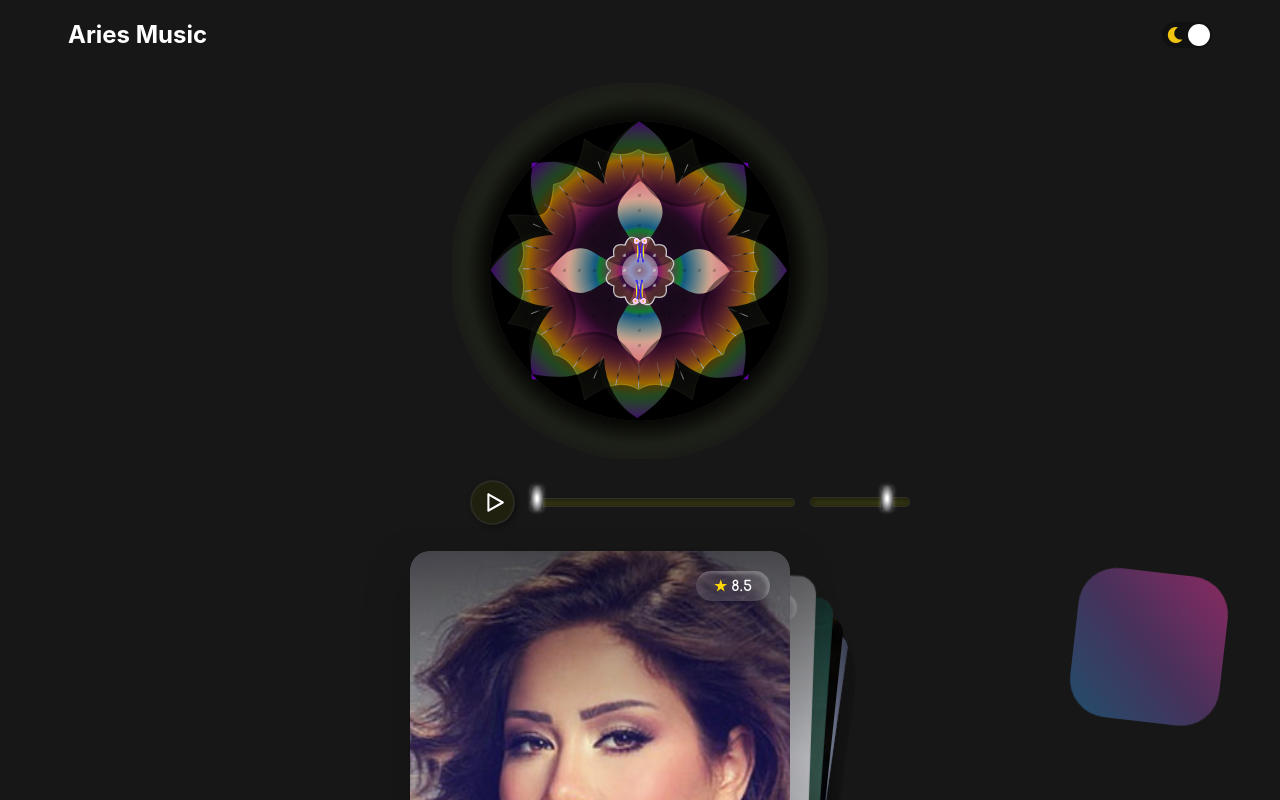
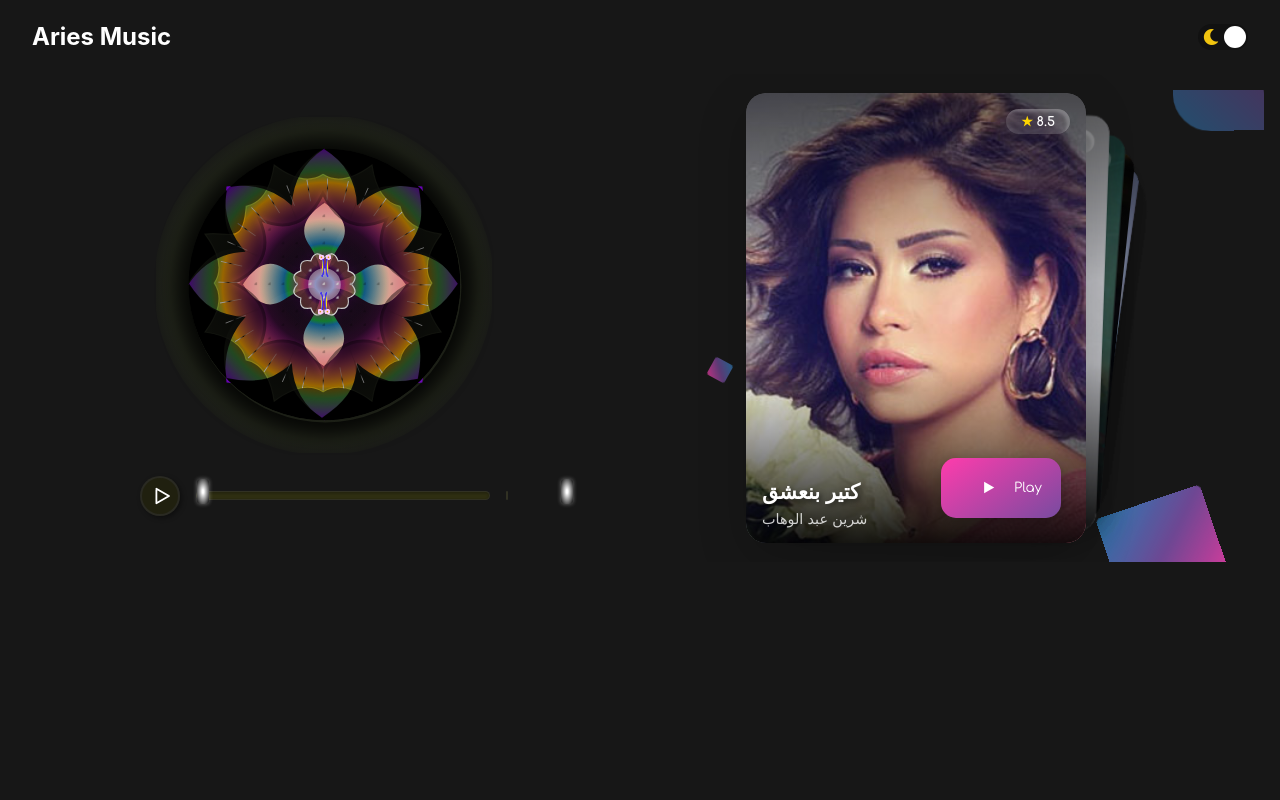
Before and after one commit to Datascientist88/music_player_iterative_refinement_testing, a React (Create React App) app in the folder frontend/: page / in a window 1280 px wide. Shown: the top 800 px of the page. Built offline with nearby package versions, Linux system fonts and the light colour scheme.

Commit message:
my first commit

```diff
--- a/frontend/src/App.css
+++ b/frontend/src/App.css
@@ -39,23 +39,21 @@ body[data-theme='light'] {
 }
 
 .App {
-    display: flex;
-    flex-direction: column;
-    justify-content: center;
-    align-items: center;
+    display: grid;
+    grid-template-columns: 1fr 1fr;
+    grid-template-rows: auto auto;
+    gap: 1rem;
+    padding: 1rem;
     min-height: 100vh;
-    padding: 20px;
     box-sizing: border-box;
-    margin-top: 0%;
 }
 
 .app-header {
-    width: 100%;
+    grid-column: 1 / -1;
     display: flex;
     justify-content: space-between;
     align-items: center;
-
-    padding: 0 3rem;
+    padding: 0 1rem;
     box-sizing: border-box;
     color: var(--text-color);
 }
@@ -67,23 +65,31 @@ body[data-theme='light'] {
 }
 
 main {
-    flex-grow: 1;
-    display: flex;
-    flex-direction: column;
-    justify-content: center;
-    align-items: center;
-    width: 100%;
+    grid-column: 1 / -1;
+    display: grid;
+    grid-template-columns: 1fr 1fr;
+    grid-template-rows: auto;
+    gap: 1rem;
+}
+
+.music-player-container {
+    grid-column: 1 / 2;
+}
+
+.card-swiper-container {
+    grid-column: 2 / 3;
+}
+
+.sound-visualizer-container {
+    grid-column: 1 / -1;
 }
 
 /* --- THEME TOGGLE STYLES --- */
-/* Scale down toggle to fit in the header */
 .app-header .spectacledcoder-toggle-container {
     transform: scale(0.5);
-    margin: -35px -40px; /* Adjust positioning */
-
+    margin: -35px -40px;
 }
 
-/* LIGHT THEME for Toggle */
 body[data-theme='light'] .spectacledcoder-toggle-container {
     box-shadow: 10px 10px 10px rgb(242, 241, 241), -4px -7px 15px rgb(242, 241, 241), 2px -5px 10px rgb(255, 255, 255) inset, -10px -1px 5px rgba(255, 255, 0, 0.5) inset;
 }
@@ -97,7 +103,6 @@ body[data-theme='light'] .spectacledcoder-toggle {
     background-color: orange;
 }
 
-/* DARK THEME for Toggle */
 body[data-theme='dark'] .spectacledcoder-toggle-container {
     box-shadow: 10px 10px 10px rgba(16, 16, 16, 0.667), 0px -8px 10px rgba(32, 32, 32, 0.453), -5px -5px 15px rgb(17, 17, 17) inset, 15px 15px 50px rgb(26, 26, 26) inset;
 }
@@ -112,9 +117,9 @@ body[data-theme='dark'] .spectacledcoder-toggle {
 }
 
 footer {
-    width: 100%;
+    grid-column: 1 / -1;
     text-align: center;
-    padding: 20px 0;
+    padding: 1rem 0;
     color: var(--text-color);
     font-size: 0.8rem;
 }
@@ -124,10 +129,25 @@ footer {
 }
 
 .disclaimer b {
-    color: var(--card-text); /* Use a more dynamic color */
+    color: var(--card-text);
     text-decoration: none;
     font-weight: bold;
 }
 .disclaimer b:hover {
     opacity: 0.8;
 }
+
+@media (max-width: 768px) {
+    .App {
+        grid-template-columns: 1fr;
+    }
+
+    main {
+        grid-template-columns: 1fr;
+    }
+
+    .music-player-container,
+    .card-swiper-container {
+        grid-column: 1 / -1;
+    }
+}
--- a/frontend/src/components/CardSwiper/CardSwiper.css
+++ b/frontend/src/components/CardSwiper/CardSwiper.css
@@ -1,6 +1,4 @@
 /* src/components/CardSwiper/CardSwiper.css */
-
-/* Using the font from index.html */
 .card-swiper-section,
 .card-swiper-section * {
   font-family: "Comfortaa", cursive;
@@ -14,9 +12,8 @@
   align-items: center;
   background: var(--card-section-bg);
   overflow: hidden;
-  padding: 1.5rem;
+  padding: 1rem;
   border-radius: 20px;
-
 }
 
 .content {
@@ -26,10 +23,10 @@
   z-index: 10;
 }
 
-/* SWIPER */
 .swiper {
-  width: 380px; /* Slightly wider for the button */
-  height: 490px;
+  width: 100%;
+  max-width: 340px;
+  height: 450px;
   display: flex;
   flex-direction: column;
   justify-content: center;
@@ -43,9 +40,8 @@
   display: flex;
   justify-content: center;
   align-items: center;
-    user-select: none;
+  user-select: none;
   background: #222;
-   /* Fallback for image loading */
 }
 
 .swiper-slide img {
@@ -64,34 +60,16 @@
   display: flex;
   flex-direction: column;
   justify-content: space-between;
-  padding: 20px;
+  padding: 1rem;
   background: linear-gradient(to top, rgba(0, 0, 0, 0.9) 0%, transparent 40%, transparent 60%, rgba(0, 0, 0, 0.5) 100%);
 }
-.swiper-slide.stacked-slide {
-  width: 260px;
-  height: 420px;
-  position: relative;
-  transition: transform 0.5s ease, z-index 0.5s;
-  box-shadow: 0 15px 30px rgba(0, 0, 0, 0.3);
-  border-radius: 20px;
-  overflow: hidden;
-  background: #000;
-}
-
-.swiper-slide.stacked-slide img {
-  width: 100%;
-  height: 100%;
-  object-fit: cover;
-  border-radius: 20px;
-}
-
 
 .rating {
   align-self: flex-end;
   color: #fff;
-  padding: 7px 18px;
+  padding: 5px 15px;
   border-radius: 20px;
-  font-size: 0.9rem;
+  font-size: 0.8rem;
   font-weight: 700;
   background: rgba(255, 255, 255, 0.1);
   box-shadow: inset 2px -2px 10px rgba(214, 214, 214, 0.1),
@@ -109,73 +87,54 @@
 
 .title-container h2 {
   font-weight: 700;
-  font-size: 1.5rem;
+  font-size: 1.3rem;
   line-height: 1.2;
   margin: 0;
   text-shadow: 2px 2px 5px rgba(0,0,0,0.5);
 }
 
 .title-container p {
-    font-size: 1rem;
+    font-size: 0.9rem;
     opacity: 0.8;
     margin: 5px 0 0 0;
 }
 
-/* NEW IN-CARD PLAY BUTTON */
 .card-play-button {
     position: absolute;
-    bottom: 30px;
-    right: 20px;
-    width: 80px;
+    bottom: 25px;
+    color: #fff;
+    right: 25px;
+    width: 120px;
     height: 60px;
-    margin-top: 25px;
-    background: rgba(255, 255, 255, 0.2);
-    border-radius: 50%;
-    border: 2px solid rgba(255, 255, 255, 0.4);
-    backdrop-filter: blur(10px);
+    background: linear-gradient(145deg, #ff3cac, #784ba0);
+    border-radius: 15px;
+    border: none;
     cursor: pointer;
     display: flex;
     justify-content: center;
     align-items: center;
     transition: all 0.3s ease;
-    animation: pulse 2.5s infinite;
+    box-shadow: 0 4px 15px rgba(0, 0, 0, 0.3);
+    transform: rotate(0deg);
 }
 
 .card-play-button:hover {
-    background: rgba(255, 255, 255, 0.3);
-    color: #000000;
-
+    background: linear-gradient(145deg, #ff3cac, #2b86c5);
+    box-shadow: 0 6px 20px rgba(0, 0, 0, 0.4);
+    transform: scale(1.05) rotate(-5deg);
 }
 
 .card-play-button svg {
     width: 50%;
     height: 50%;
-    padding-left: 5px; /* Optically center the triangle */
-}
-.card-play-button svg path {
-    fill: none;
-    stroke: #ffffff;
-    stroke-width: 5;
-    stroke-linejoin: round;
-    stroke-linecap: round;
+    padding: 0;
 }
 
 .card-play-button svg path {
     fill: #ffffff;
-    stroke: #ffffff;
-    stroke-width: 5;
-    stroke-linejoin: round;
-    stroke-linecap: round;
+    stroke: none;
 }
 
-@keyframes pulse {
-    0% { box-shadow: 0 0 0 0 rgba(255, 255, 255, 0.4); }
-    70% { box-shadow: 0 0 0 15px rgba(255, 255, 255, 0); }
-    100% { box-shadow: 0 0 0 0 rgba(255, 255, 255, 0); }
-}
-
-
-/* ANIMATED BACKGROUND */
 .circles {
   position: absolute;
   top: 0;
@@ -215,155 +174,7 @@
 
 @media (max-width: 850px) {
   .swiper {
-    height: 450px;
-    width: 260px;
-    display: flex;
-    flex-direction: column;
-    justify-content: center;
+    height: 400px;
+    max-width: 240px;
   }
 }
-
-
-/* Updated Play Button Styles */
-.card-play-button {
-  position: absolute;
-  top: 65%;
-  left: 50%;
-  transform: translate(-50%, -50%);
-  width: 150px; /* Rectangular width */
-  height: 50px; /* Rectangular height */
-  background-color: orange;
-  border: none;
-  border-radius: 8px; /* Slightly rounded corners */
-  color: white;
-  font-size: 1.2rem;
-  font-weight: bold;
-  cursor: pointer;
-  outline: none;
-  transition: background-color 0.3s;
-  display: flex;
-  justify-content: center;
-  align-items: center;
-}
-
-
-.circles li {
-  position: absolute;
-  display: block;
-  list-style: none;
-  width: 20px;
-  height: 20px;
-  background-color: #ff3cac;
-  background-image: linear-gradient(
-    225deg,
-    #ff3cac 0%,
-    #784ba0 50%,
-    #2b86c5 100%
-  );
-  animation: animate 25s linear infinite;
-  bottom: -150px;
-}
-
-.circles li:nth-child(1) {
-  left: 25%;
-  width: 80px;
-  height: 80px;
-  animation-delay: 0s;
-}
-
-.circles li:nth-child(2) {
-  left: 10%;
-  width: 20px;
-  height: 20px;
-  animation-delay: 2s;
-  animation-duration: 12s;
-}
-
-.circles li:nth-child(3) {
-  left: 70%;
-  width: 20px;
-  height: 20px;
-  animation-delay: 4s;
-}
-
-.circles li:nth-child(4) {
-  left: 40%;
-  width: 60px;
-  height: 60px;
-  animation-delay: 0s;
-  animation-duration: 18s;
-}
-
-.circles li:nth-child(5) {
-  left: 65%;
-  width: 20px;
-  height: 20px;
-  animation-delay: 0s;
-}
-
-.circles li:nth-child(6) {
-  left: 75%;
-  width: 110px;
-  height: 110px;
-  animation-delay: 3s;
-}
-
-.circles li:nth-child(7) {
-  left: 35%;
-  width: 150px;
-  height: 150px;
-  animation-delay: 7s;
-}
-
-.circles li:nth-child(8) {
-  left: 50%;
-  width: 25px;
-  height: 25px;
-  animation-delay: 15s;
-  animation-duration: 45s;
-}
-
-.circles li:nth-child(9) {
-  left: 20%;
-  width: 15px;
-  height: 15px;
-  animation-delay: 2s;
-  animation-duration: 35s;
-}
-
-.circles li:nth-child(10) {
-  left: 85%;
-  width: 150px;
-  height: 150px;
-  animation-delay: 0s;
-  animation-duration: 11s;
-}
-
-@keyframes animate {
-  0% {
-    transform: translateY(0) rotate(0deg);
-    opacity: 1;
-    border-radius: 0;
-  }
-
-  100% {
-    transform: translateY(-1000px) rotate(720deg);
-    opacity: 0;
-    border-radius: 50%;
-  }
-}
-
-@keyframes radiate {
-  0% {
-    width: 100%;
-    height: 100%;
-    border-color: orange;
-    opacity: 1;
-  }
-  100% {
-    width: calc(100% + 20px);
-    height: calc(100% + 20px);
-    border-color: orange;
-    opacity: 0;
-  }
-}
--- a/frontend/src/components/MusicPlayer/MusicPlayer.css
+++ b/frontend/src/components/MusicPlayer/MusicPlayer.css
@@ -1,5 +1,4 @@
-
-
+/* src/components/MusicPlayer/MusicPlayer.css */
 /* Using theme variables defined in App.css */
 :root {
     --speed: 18s;
@@ -26,13 +25,14 @@
     align-items: center;
     justify-content: center;
     position: relative;
-    margin-top: 2rem;
+    margin: 0;
 }
 
 .wrapper {
     position: relative;
-    width: 380px;
-    height: 380px;
+    width: 100%;
+    max-width: 340px;
+    aspect-ratio: 1 / 1;
     display: flex;
     justify-content: center;
     align-items: center;
@@ -53,9 +53,9 @@
 
 .visualizer {
     position: relative;
-    width: 348px;
-    height: 348px;
-    padding: 24px;
+    width: 92%;
+    height: 92%;
+    padding: 6%;
     background-color: #0000;
     border-radius: 50%;
     top: 50%;
@@ -65,15 +65,19 @@
 
 .visualizer-border {
     position: absolute;
-    width: 348px;
-    height: 348px;
+    width: 100%;
+    height: 100%;
     border-radius: 50%;
 }
 
 #canvas {
     border-radius: 50%;
     position: absolute;
-    margin: 2.5px;
+    top: 50%;
+    left: 50%;
+    transform: translate(-50%, -50%);
+    width: 88%;
+    height: 88%;
     z-index: -5;
     overflow: hidden;
     background-color: #fff0;
@@ -81,28 +85,28 @@
 
 .conic-bg {
     position: absolute;
-    width: 300px;
-    height: 300px;
+    width: 88%;
+    height: 88%;
     border-radius: 50%;
     background-color: transparent;
     box-shadow: 0 0 20px 12px #000c;
 }
 
 .svg-wrapper {
-    width: 300px;
-    height: 300px;
+    width: 88%;
+    height: 88%;
     border-radius: 50%;
 }
 
 .svg-flower,
 .svg-flower2 {
     position: absolute;
-    width: 300px;
-    height: 300px;
+    width: 88%;
+    height: 88%;
     z-index: 2;
     overflow: hidden;
-    top: 24px;
-    left: 24px;
+    top: 6%;
+    left: 6%;
 }
 
 .flower {
@@ -196,7 +200,6 @@
     fill: none;
 }
 
-/*      new         */
 .hollow-petals {
     fill: url(#hollowPetals0);
     stroke: none;
@@ -259,7 +262,6 @@
     fill: #ff06;
     stroke: #32f8;
     stroke-width: 0.43;
-
 }
 
 .filament-animation {
@@ -298,19 +300,17 @@
     }
 }
 
-
-/* --- Controls --- */
 .controls {
     position: relative;
     width: 100%;
-    max-width: 500px;
+    max-width: 400px;
     height: 50px;
     margin-top: 1rem;
     display: flex;
     justify-content: center;
     align-items: center;
-    padding: 0 20px;
-    gap: 15px;
+    padding: 0 1rem;
+    gap: 1rem;
 }
 
 .svg-bttns {
@@ -327,13 +327,12 @@
     stroke-linecap: round;
     stroke-linejoin: round;
     fill: #1111;
-    /* Transparent fill */
     transition: all 0.2s ease;
 }
 
 .bttn-play {
-    width: 45px;
-    height: 45px;
+    width: 40px;
+    height: 40px;
     border-radius: 50%;
     border: 2px solid var(--bttn-brdr1);
     cursor: pointer;
@@ -366,18 +365,16 @@
 }
 
 #volume {
-    width: 100px;
+    width: 80px;
 }
 
 .seekbar-wrapper {
     flex-grow: 1;
-    /* Allow seekbar to take available space */
 }
 
 #seekbar {
     width: 100%;
 }
-
 
 .input-range-wrapper {
     position: relative;
@@ -389,7 +386,7 @@
 }
 
 .input-range-wrapper input[type=range] {
-    --webkit-appearance: none;
+    -webkit-appearance: none;
     width: 100%;
     height: 100%;
     background: transparent;
@@ -402,7 +399,6 @@
     outline: none;
 }
 
-/* Thumb styles for Webkit */
 .input-range-wrapper input[type=range]::-webkit-slider-thumb {
     -webkit-appearance: none;
     appearance: none;
@@ -413,10 +409,8 @@
     background-image: radial-gradient(var(--text-color-hover) 10%, #000);
     box-shadow: 0 0 4px #fff6;
     margin-top: -8px;
-    /* Center thumb vertically */
 }
 
-/* Thumb styles for Mozilla */
 .input-range-wrapper input[type=range]::-moz-range-thumb {
     -moz-appearance: none;
     appearance: none;
@@ -429,57 +423,6 @@
     border: none;
 }
 
-.input-range-wrapper input {
-    -webkit-appearance: none;
-    width: 100%;
-    height: 0;
-    position: absolute;
-  }
-
-  .input-range-wrapper input::-webkit-slider-thumb {
-    -webkit-appearance: none;
-    appearance: none;
-    width: 10px;
-    height: 25px;
-    border-radius: 4px;
-    background-color: var(--text-color);
-    background-image: radial-gradient(#cb0 10%, #000);
-    box-shadow: 0 0 4px #fff6;
-    cursor: pointer;
-  }
-
-  .input-range-wrapper input::-moz-range-thumb {
-    -webkit-appearance: none;
-    -moz-appearance: none;
-    appearance: none;
-     width: 10px;
-    height: 25px;
-    border-radius: 4px;
-    background-color: var(--text-color);
-    background-image: radial-gradient(#cb0 10%, #000);
-    box-shadow: 0 0 4px #fff6;
-    cursor: pointer;
-}
- .volume-wrapper{
-    --webkit-appearance: none;
-    width: 100px;
-    height: 10px;
-    position: absolute;
-}
-.volume-wrapper ::-moz-range-thumb{
-     -webkit-appearance: none;
-    -moz-appearance: none;
-    appearance: none;
-     width: 25px;
-    height: 25px;
-    border-radius: 4px;
-    background-color: var(--text-color);
-    background-image: radial-gradient(#cb0 10%, #000);
-    box-shadow: 0 0 4px #fff6;
-    cursor: pointer;
-
-}
-  /*      /volume         */
 .email {
     position: absolute;
     bottom: 5px;
@@ -487,34 +430,19 @@
     color: #3339;
 }
 
-/* Responsive adjustments */
 @media (max-width: 600px) {
     .wrapper {
-        width: 90vw;
-        height: 90vw;
-        max-width: 320px;
-        max-height: 320px;
-    }
-
-
-
-    #canvas {
-        width: calc(100% - 14%);
-        height: calc(100% - 14%);
-        top: 7%;
-        left: 7%;
-        margin: 0;
+        max-width: 90vw;
     }
 
     .controls {
         flex-wrap: wrap;
         height: auto;
-        gap: 10px;
+        gap: 0.5rem;
     }
 
     .seekbar-wrapper {
         width: 100%;
         order: -1;
-        /* Move seekbar to top */
     }
 }
--- a/frontend/src/components/SoundVisualizer/SoundVisualizer.css
+++ b/frontend/src/components/SoundVisualizer/SoundVisualizer.css
@@ -1,15 +1,15 @@
 /* src/components/SoundVisualizer.css */
 .sound-visualizer-wrapper {
     width: 100%;
-    max-width: 900px;
-    margin-top: 1.8rem;
-    padding: 2rem;
+    margin: 0;
+    padding: 1rem;
     background: var(--card-section-bg);
     border-radius: 20px;
     display: flex;
     justify-content: center;
     align-items: center;
     box-sizing: border-box;
+    height: 200px; /* Or a suitable height */
 }
 
 #canvas-two {
@@ -19,6 +19,7 @@
 
 @media (max-width: 768px) {
     .sound-visualizer-wrapper {
-        padding: 1rem;
+        padding: 0.5rem;
+        height: 150px;
     }
 }
```
